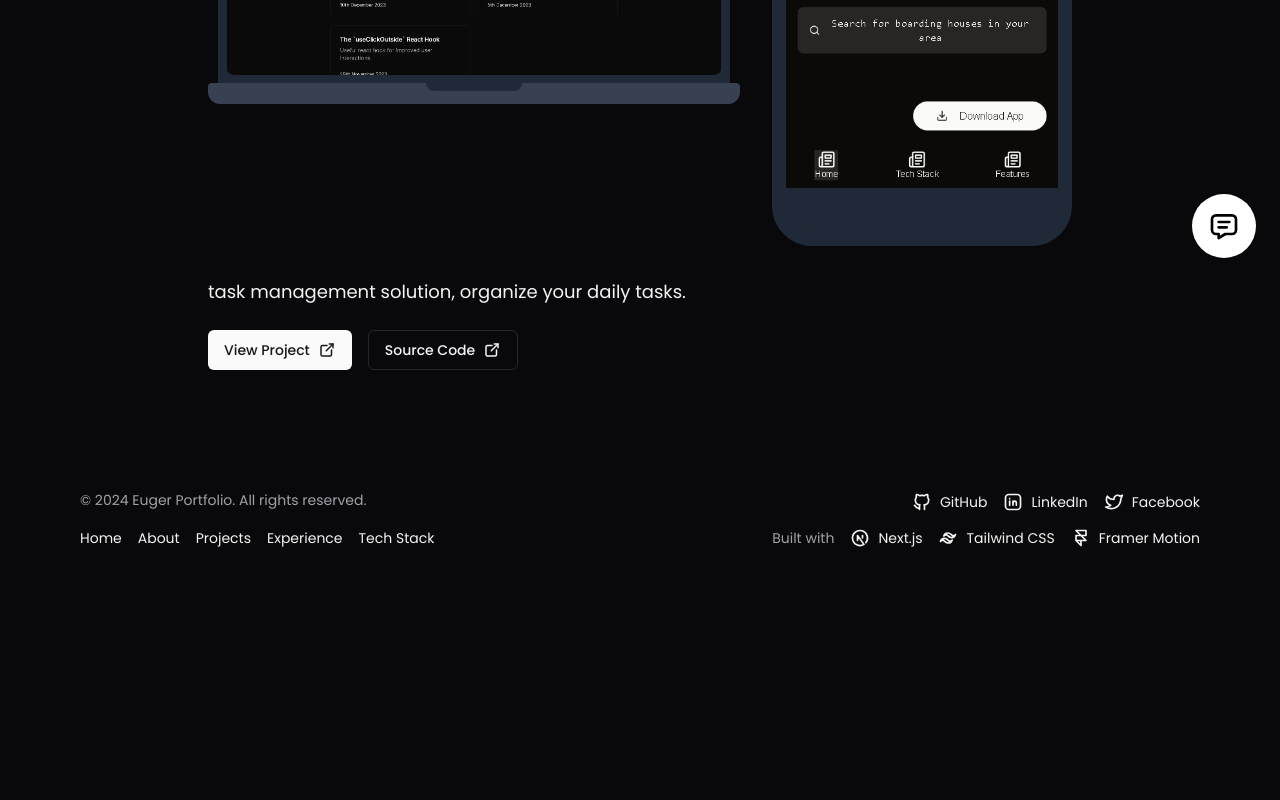
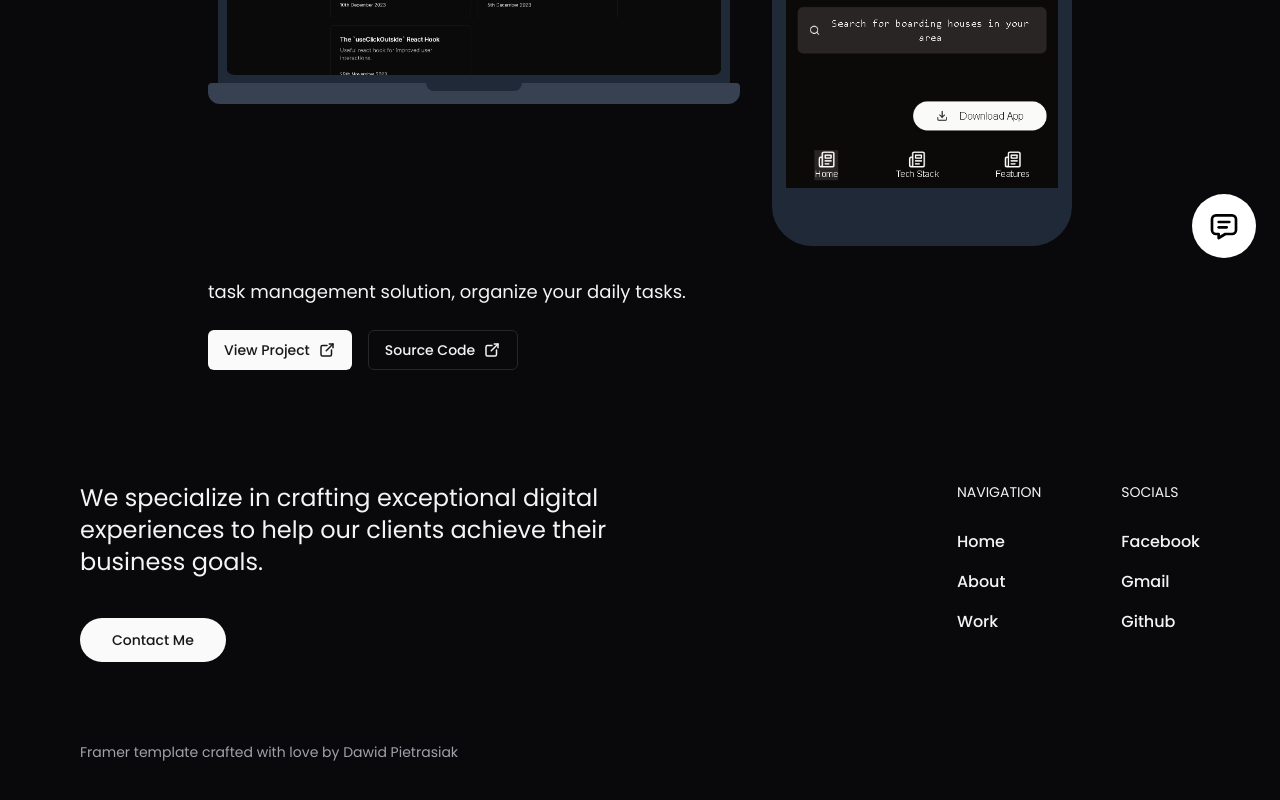
Before and after one commit to azkriven16/azkriven, a Next.js app: page /projects/ai-powered-movie-anime-recommendation in a window 1280 px wide. Shown: the part 518-1318 px from the top of the page. Before the commit the page ends 1116 px from the top, so only its background shows below. Built offline with nearby package versions, Linux system fonts and the light colour scheme.

Commit message:
feat: updated footer

```diff
--- a/components/custom/footer.tsx
+++ b/components/custom/footer.tsx
@@ -1,3 +1,4 @@
+"use client";
 import {
     IconBrandNextjs,
     IconBrandTailwind,
@@ -8,118 +9,62 @@ import {
 } from "@tabler/icons-react";
 import Link from "next/link";
 import { SITE_CONFIG } from "@/config/site";
+import { Section } from "./section";
+import { Button, buttonVariants } from "../ui/button";
+import { cn } from "@/lib/utils";
 
 export const Footer = () => {
     return (
-        <footer className="py-8 md:py-12 mt-10">
-            <div className="max-w-6xl mx-auto px-4">
-                <div className="flex flex-col space-y-8 md:space-y-0 md:flex-row items-center justify-between">
-                    <div className="flex flex-col items-center md:items-start space-y-4">
-                        <p className="text-sm text-muted-foreground text-center md:text-left">
-                            &copy; {new Date().getFullYear()} Euger Portfolio.
-                            All rights reserved.
+        <Section>
+            <footer className="py-20 space-y-20">
+                <div className="flex flex-col md:flex-row gap-20 justify-between">
+                    <div className="space-y-10">
+                        <p className="text-2xl md:w-2/3">
+                            We specialize in crafting exceptional digital
+                            experiences to help our clients achieve their
+                            business goals.
                         </p>
-                        <nav>
-                            <ul className="flex flex-wrap justify-center md:justify-start space-x-4">
-                                <li>
-                                    <Link
-                                        href="/"
-                                        className="text-sm hover:text-primary"
-                                    >
-                                        Home
-                                    </Link>
-                                </li>
-                                <li>
-                                    <Link
-                                        href="/about"
-                                        className="text-sm hover:text-primary"
-                                    >
-                                        About
-                                    </Link>
-                                </li>
-                                <li>
-                                    <Link
-                                        href="/projects"
-                                        className="text-sm hover:text-primary"
-                                    >
-                                        Projects
-                                    </Link>
-                                </li>
-                                <li>
-                                    <Link
-                                        href="/experience"
-                                        className="text-sm hover:text-primary"
-                                    >
-                                        Experience
-                                    </Link>
-                                </li>
-                                <li>
-                                    <Link
-                                        href="/techstack"
-                                        className="text-sm hover:text-primary"
-                                    >
-                                        Tech Stack
-                                    </Link>
-                                </li>
-                            </ul>
-                        </nav>
+                        <Button className="rounded-full" size="lg">
+                            Contact Me
+                        </Button>
                     </div>
-                    <div className="flex flex-col items-center md:items-end space-y-4">
-                        <div className="flex items-center space-x-4">
-                            <a
-                                href={SITE_CONFIG.socials.github}
-                                target="_blank"
-                                rel="noopener noreferrer"
-                                className="flex items-center space-x-2 hover:text-primary"
-                            >
-                                <IconBrandGithub className="w-5 h-5" />
-                                <span className="text-sm">GitHub</span>
-                            </a>
-                            <a
-                                href={SITE_CONFIG.socials.linkedin}
-                                target="_blank"
-                                rel="noopener noreferrer"
-                                className="flex items-center space-x-2 hover:text-primary"
-                            >
-                                <IconBrandLinkedin className="w-5 h-5" />
-                                <span className="text-sm">LinkedIn</span>
-                            </a>
-                            <a
-                                href={SITE_CONFIG.socials.facebook}
-                                target="_blank"
-                                rel="noopener noreferrer"
-                                className="flex items-center space-x-2 hover:text-primary"
-                            >
-                                <IconBrandTwitter className="w-5 h-5" />
-                                <span className="text-sm">Facebook</span>
-                            </a>
+                    <div className="flex  gap-20">
+                        <div className="flex flex-col">
+                            <span className="text-sm uppercase mb-5">
+                                navigation
+                            </span>
+                            <Navlink href="/" text="Home" />
+                            <Navlink href="/" text="About" />
+                            <Navlink href="/" text="Work" />
                         </div>
-                        <div className="flex flex-col sm:flex-row items-center space-y-2 sm:space-y-0 sm:space-x-4">
-                            <p className="text-sm text-muted-foreground">
-                                Built with
-                            </p>
-                            <div className="flex flex-wrap justify-center sm:justify-start items-center gap-2 sm:gap-4">
-                                <div className="flex items-center space-x-2">
-                                    <IconBrandNextjs className="w-5 h-5" />
-                                    <span className="text-sm">Next.js</span>
-                                </div>
-                                <div className="flex items-center space-x-2">
-                                    <IconBrandTailwind className="w-5 h-5" />
-                                    <span className="text-sm">
-                                        Tailwind CSS
-                                    </span>
-                                </div>
-                                <div className="flex items-center space-x-2">
-                                    <IconBrandFramer className="w-5 h-5" />
-                                    <span className="text-sm">
-                                        Framer Motion
-                                    </span>
-                                </div>
-                            </div>
+                        <div className="flex flex-col">
+                            <span className="text-sm uppercase mb-5">
+                                socials
+                            </span>
+                            <Navlink href="/" text="Facebook" />
+                            <Navlink href="/" text="Gmail" />
+                            <Navlink href="/" text="Github" />
                         </div>
                     </div>
                 </div>
-            </div>
-        </footer>
+                <p className="text-sm text-muted-foreground">
+                    Framer template crafted with love by Dawid Pietrasiak
+                </p>
+            </footer>
+        </Section>
     );
 };
+
+function Navlink({ href, text }: { href: string; text: string }) {
+    return (
+        <Link
+            href={href}
+            className={cn(
+                buttonVariants({ variant: "linkHover2" }),
+                "text-base justify-start p-0"
+            )}
+        >
+            {text}
+        </Link>
+    );
+}
--- a/components/custom/hero.tsx
+++ b/components/custom/hero.tsx
@@ -2,26 +2,20 @@
 
 import { SITE_CONFIG } from "@/config/site";
 import { motion } from "framer-motion";
+import { Section } from "./section";
 
 export const Hero = () => {
     return (
-        <motion.div
-            initial={{ opacity: 0, y: 20 }}
-            animate={{ opacity: 1, y: 0 }}
-            exit={{ opacity: 0, y: -20 }}
-            transition={{ duration: 0.3 }}
-            className="flex flex-col items-center justify-center md:pb-0"
-        >
-            <div className="max-w-6xl px-4 space-y-10">
+        <Section>
+            <div className="md:pt-20 space-y-10">
                 <motion.p
                     initial={{ opacity: 0 }}
                     animate={{ opacity: 1 }}
                     transition={{ delay: 0.25, duration: 0.2 }}
-                    className="text-xl md:w-2/4 leading-normal"
+                    className="text-2xl md:w-2/4 leading-normal"
                 >
-                    I&apos;m Euger, a frontend developer focused on building
-                    high-performance, accessible, and visually appealing web
-                    experiences since 2021.
+                    I specialize in crafting exceptional digital experiences to
+                    help our clients achieve their business goals.
                 </motion.p>
 
                 <div className="flex flex-col md:flex-row justify-between md:items-end gap-10 md:gap-0">
@@ -29,11 +23,9 @@ export const Hero = () => {
                         initial={{ opacity: 0, y: 20 }}
                         animate={{ opacity: 1, y: 0 }}
                         transition={{ delay: 0.15, duration: 0.2 }}
-                        className="text-4xl md:text-8xl"
+                        className="text-4xl md:text-8xl font-semibold"
                     >
-                        <span className="relative inline-block">
-                            Frontend Web Developer
-                        </span>
+                        Frontend Web Developer
                     </motion.h1>
                     <div>
                         <p>{SITE_CONFIG.socials.email}</p>
@@ -43,6 +35,6 @@ export const Hero = () => {
                     </div>
                 </div>
             </div>
-        </motion.div>
+        </Section>
     );
 };
--- /dev/null
+++ b/components/custom/section.tsx
@@ -0,0 +1,16 @@
+import { motion } from "framer-motion";
+import { PropsWithChildren } from "react";
+
+export const Section = ({ children }: PropsWithChildren) => {
+    return (
+        <motion.div
+            initial={{ opacity: 0, y: 20 }}
+            animate={{ opacity: 1, y: 0 }}
+            exit={{ opacity: 0, y: -20 }}
+            transition={{ duration: 0.3 }}
+            className="max-w-6xl mx-auto px-4"
+        >
+            {children}
+        </motion.div>
+    );
+};
--- a/config/projects.ts
+++ b/config/projects.ts
@@ -1,4 +1,15 @@
 export const PROJECTS = [
+    {
+        title: "Nisuboard",
+        slug: "nisuboard",
+        href: "https://nisuboard-final.vercel.app/",
+        img: "/projects/nisuboard.png",
+        img_mobile: "/projects/nisuboard-mobile.png",
+        source: "https://github.com/azkriven16/nisuboard-final/",
+        category: "fullstack",
+        description:
+            "Nisuboard is a boarding house mapping application that helps users find and explore available boarding houses in their area. Built with Next.js, Prisma, and TypeScript, it features user authentication via Clerk, and a responsive UI using Radix UI components and Tailwind CSS.",
+    },
     {
         title: "Nisuboard",
         slug: "nisuboard",
```
Also changed, not shown: app/(pages)/page.tsx (+12 -3 lines), components/custom/projects.tsx (+4 -13 lines).
